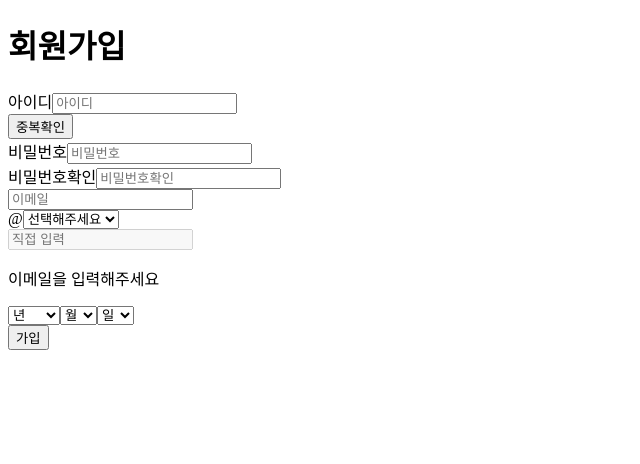
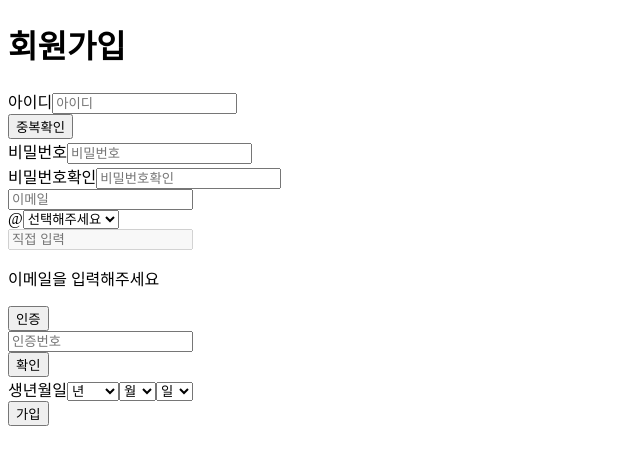
Before and after one commit to kdt-ful-class-three-group/KDT-FUL-3_PROJECT-A-3, a Next.js app in the folder client/: page /signup in a window 1280 px wide. Shown: the top 464 px of the page, without its empty margins (0-640 px from the left). Built offline with nearby package versions, Linux system fonts and the light colour scheme.

Commit message:
Feat : 인증에 필요한 요소 추가

```diff
--- a/client/src/components/signup/fields/BirthField.tsx
+++ b/client/src/components/signup/fields/BirthField.tsx
@@ -40,6 +40,8 @@ export function BirthField({ value , onChange }: BirthFieldProps) {
 
   return (
     <div>
+      <div>
+        <label htmlFor="birth">생년월일</label>
         <Select
           name="year"
           value={year}
@@ -59,5 +61,6 @@ export function BirthField({ value , onChange }: BirthFieldProps) {
           option={days.map((d) => ({ name: d === "" ? "일" : d, value: d }))}
         />
       </div>
+    </div>
   );
 }
--- a/client/src/components/signup/fields/EmailField.tsx
+++ b/client/src/components/signup/fields/EmailField.tsx
@@ -103,6 +103,13 @@ export function EmailField({value, onChange}: EmailFieldProps) {
         placeholder="직접 입력"
       />
       {error && <p>{error}</p>}
+      <Button name='인증'/>
+      <Input
+        type="text"
+        label=""
+        placeholder="인증번호"
+        name="emailAuth" />
+      <Button name='확인' />
     </div>
   );
 }
```
Lines whose indentation alone changed are shown as unchanged.
